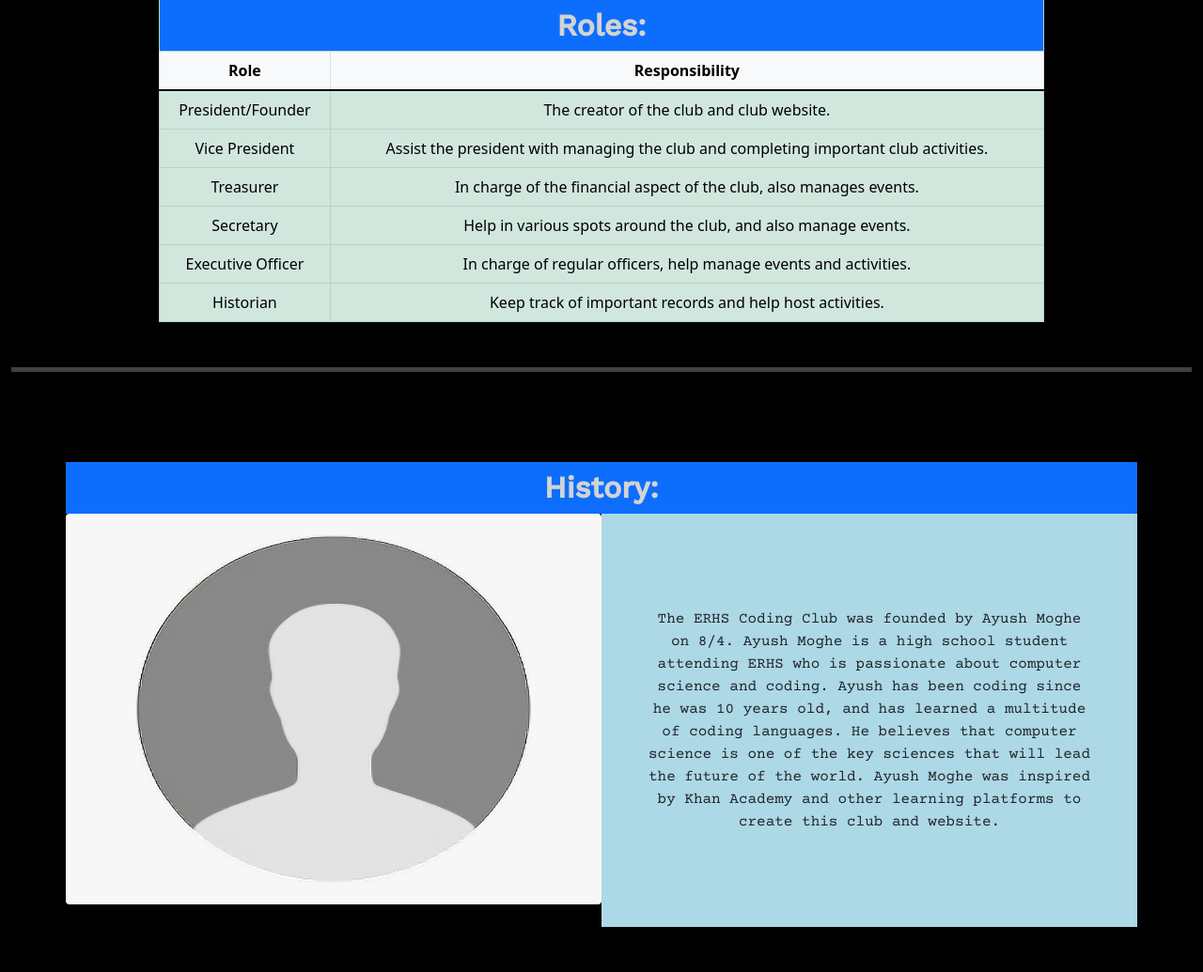
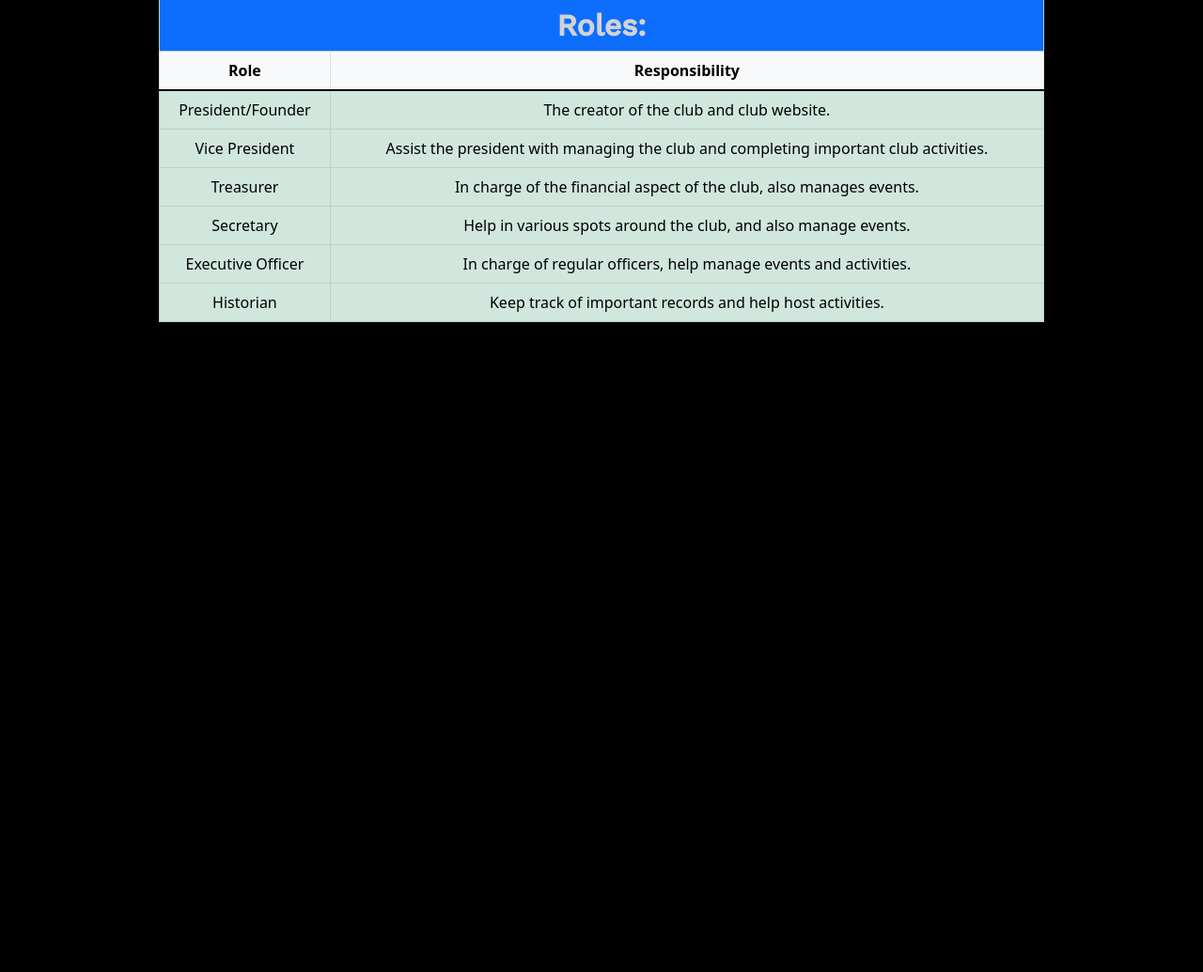
Before and after one commit to ayush-moghe/ERHS-Coding-Club-Website, a PHP site: page /about.php in a window 1280 px wide. Shown: the part 1207-2242 px from the top of the page at 94% size. After the commit the page ends 1550 px from the top, so only its background shows below. Run offline with PHP 8.4, Linux system fonts and the light colour scheme.

Commit message:
remove bio

```diff
--- a/about.php
+++ b/about.php
@@ -76,26 +76,6 @@ $page_name = "About";
                 </tbody>
             </table>
     </div>
-    <hr style="color: white; height: 5px;">
-
-       <div class="container py-4 py-xl-5 mt-5">
-           <div class="row">
-               <div class="h2 text-center align-self-center fs-2 pt-2 pb-2 bg-primary mb-0" style="margin: auto; font-family: 'Work Sans', sans-serif; color: lightgrey;"><b>History:</b></div>
-           </div>
-           <div class="row gy-md-0">
-               <div class="col-md-6 " style="padding-right: 0px !important; padding-left: 0px !important;">
-                   <div style=""><img class="rounded text-start img-fluid w-100 fit-cover" style="height: 416px;" src="private/assets/img/founder.png" /></div>
-               </div>
-               <div class="col-md-6 grid" style="padding-right: 0px !important; padding-left: 0px !important;">
-                    <div class="erhs-p text-dark text-center ps-5 pe-5 text-wrap text-justfiy" style="padding-bottom: 100px; padding-top: 100px; background-color: lightblue; text-shadow: none; font-family: 'Courier Prime', monospace;">The ERHS Coding Club was founded by Ayush Moghe
-                           on 8/4. Ayush Moghe is a high school student attending ERHS who is passionate about computer science and coding. Ayush has been
-                           coding since he was 10 years old, and has learned a multitude of coding languages. He believes
-                           that computer science is one of the key sciences that will lead the future of the world. Ayush Moghe was inspired by Khan Academy and
-                           other learning platforms to create this club and website.
-                    </div>
-               </div>
-           </div>
-       </div>
 
 
 </div>
```
